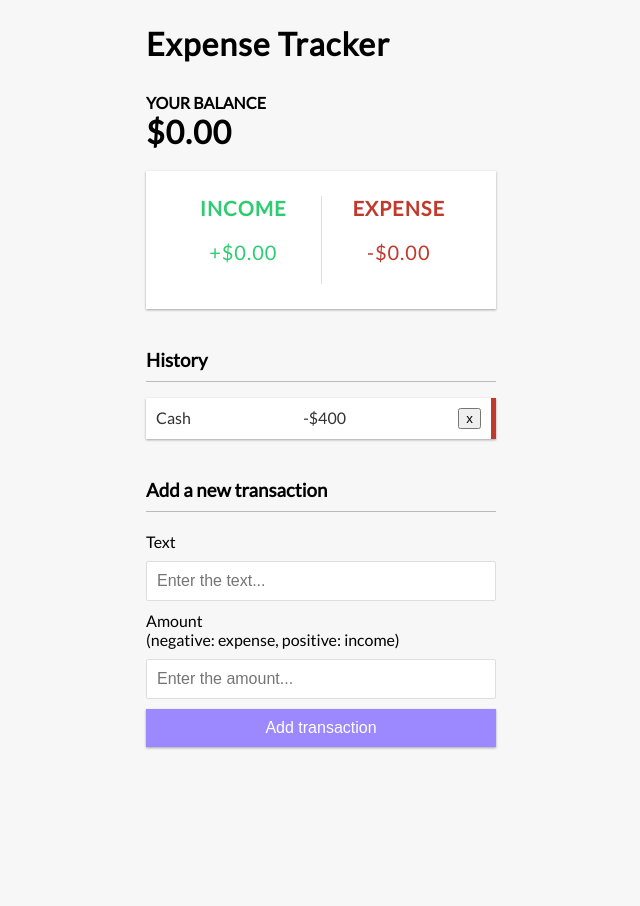
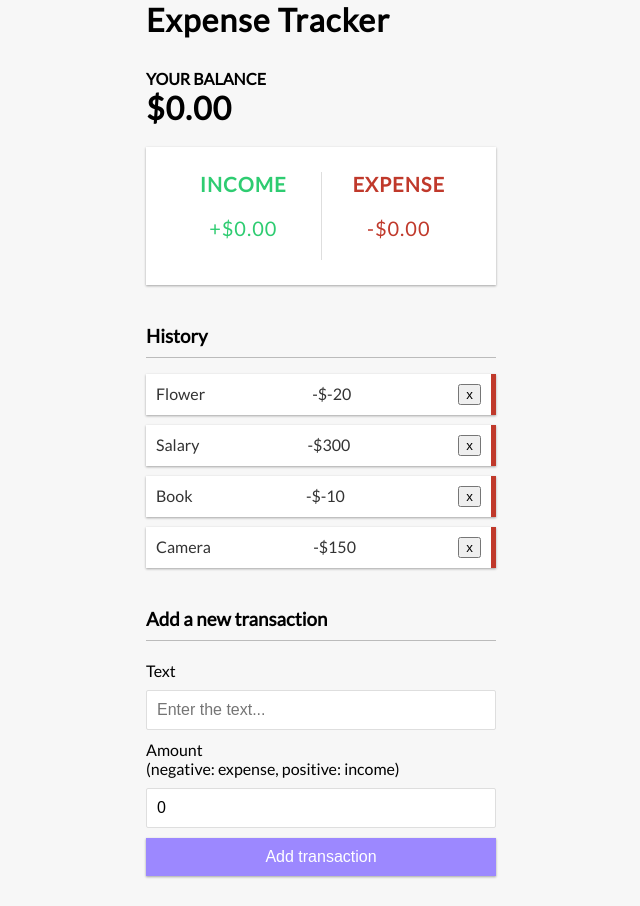
Before and after one commit to arpitjaswal/XpenseLogger, a React (Create React App) app in the folder xpenselogger/: page / in a window 1280 px wide. Shown: the whole page, without its empty margins (319-959 px from the left). Before the commit the page ends 800 px from the top, so only its background shows below. Built offline with nearby package versions, Linux system fonts and the light colour scheme.

Commit message:
Day 2: adding context and using useReducer

```diff
--- a/xpenselogger/public/index.html
+++ b/xpenselogger/public/index.html
@@ -24,7 +24,7 @@
       work correctly both with client-side routing and a non-root public URL.
       Learn how to configure a non-root public URL by running `npm run build`.
     -->
-    <title>React App</title>
+    <title>XpenseLogger</title>
   </head>
   <body>
     <noscript>You need to enable JavaScript to run this app.</noscript>
--- a/xpenselogger/src/App.js
+++ b/xpenselogger/src/App.js
@@ -4,10 +4,11 @@
 import TransactionList from "./components/TransactionList"
 import AddTransaction from "./components/AddTransaction"
 import './App.css';
+import { GlobalProvider } from "./context/GlobalState"
 
 function App() {
   return (
-    <div>
+    <GlobalProvider>
       <Header/>
     <div className="container">
       <Balance/>
@@ -16,7 +17,7 @@
       <AddTransaction/>
     </div>
 
-    </div>
+    </GlobalProvider>
   );
 }
 
--- a/xpenselogger/src/components/AddTransaction.jsx
+++ b/xpenselogger/src/components/AddTransaction.jsx
@@ -1,17 +1,20 @@
-import React from 'react'
+import React, {useState} from 'react'
 
 const AddTransaction = () => {
+  const [text, setText] = useState('');
+  const [amount, setAmount] = useState(0);
+
   return (
     <>
         <h3>Add a new transaction</h3>
         <form>
         <label htmlFor="text">Text</label>
-        <input type="text" placeholder='Enter the text...'/>
+        <input type="text" value={text} onChange={(e)=>setText(e.target.value)} placeholder='Enter the text...'/>
         <label htmlFor="amount">
             Amount <br/>
             (negative: expense, positive: income)
         </label>
-        <input type="number" placeholder='Enter the amount...'/>
+        <input type="number" value={amount} onChange={(e)=>setAmount(e.target.value)} placeholder='Enter the amount...'/>
         </form>
         <button class='btn'>Add transaction</button>
     </>
--- a/xpenselogger/src/components/TransactionList.jsx
+++ b/xpenselogger/src/components/TransactionList.jsx
@@ -1,13 +1,18 @@
-import React from 'react'
-
+import React, { useContext } from 'react'
+import { GlobalContext } from '../context/GlobalState'
 const TransactionList = () => {
+  const {transactions} = useContext(GlobalContext);
   return (
     <>
         <h3>History</h3>
         <ul class='list' className='list'>
-            <li className='minus'>
-                Cash <span>-$400</span><button id='delete-btn'>x</button>
-            </li>
+           {transactions.map(
+            transaction=>(
+              <li className='minus'>
+              {transaction.text} <span>-${transaction.amount}</span><button id='delete-btn'>x</button>
+          </li>
+            )
+           )}
         </ul>
 
     </>
--- /dev/null
+++ b/xpenselogger/src/context/AppReducer.js
@@ -0,0 +1,9 @@
+
+const varia = (state, action)=>{
+    switch(action.type){
+        default:
+        return state;
+    }
+}
+
+export default varia;
--- /dev/null
+++ b/xpenselogger/src/context/GlobalState.js
@@ -0,0 +1,24 @@
+import React,{ createContext, useReducer } from "react"
+import AppReducer from "./AppReducer.js"
+
+const initialState = {
+   transactions : [
+  { id: 1, text: 'Flower', amount: -20 },
+  { id: 2, text: 'Salary', amount: 300 },
+  { id: 3, text: 'Book', amount: -10 },
+  { id: 4, text: 'Camera', amount: 150 }
+]
+}
+
+export const GlobalContext = createContext(initialState);
+
+export const GlobalProvider = ({children})=>{
+    const [state, dispatch] = useReducer(AppReducer, initialState);
+    return(
+        <GlobalContext.Provider value={
+            {transactions: state.transactions}
+        }>
+            {children}
+        </GlobalContext.Provider>
+    )
+}
```
